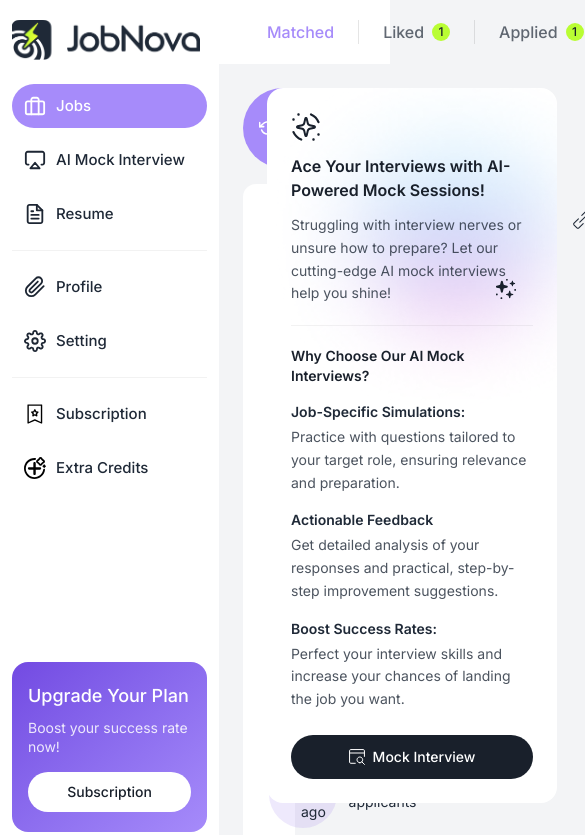
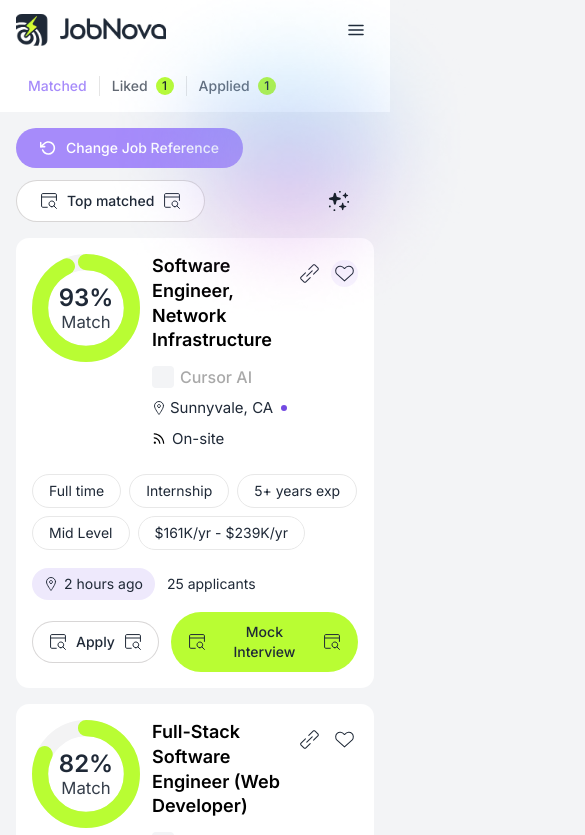
Before and after one commit to mihirkadam19/automated-job-application, a React (Vite) app in the folder frontend/: page / in a window 390 px wide. Shown: the top 835 px of the page, 585 px wide, since content can reach past the window. Built offline with nearby package versions, Linux system fonts and the light colour scheme.

Commit message:
Add mobile hamburger nav and fix responsive overflow bugs

```diff
--- a/frontend/src/components/jobs/JobCard.tsx
+++ b/frontend/src/components/jobs/JobCard.tsx
@@ -37,14 +37,14 @@ export function JobCard({
       role="link"
       tabIndex={0}
       aria-label={`View details for ${job.title} at ${job.company}`}
-      className="cursor-pointer rounded-card bg-surface px-[26px] py-4 focus-visible:outline-none focus-visible:ring-2 focus-visible:ring-primary focus-visible:ring-offset-2"
+      className="cursor-pointer overflow-hidden rounded-card bg-surface px-4 py-4 focus-visible:outline-none focus-visible:ring-2 focus-visible:ring-primary focus-visible:ring-offset-2 lg:px-[26px]"
     >
-      <div className="flex items-start gap-5">
+      <div className="flex items-start gap-3 lg:gap-5">
         <MatchRing score={job.matchScore} />
 
         <div className="min-w-0 flex-1">
-          <div className="flex items-start justify-between gap-4">
-            <h3 className="text-2xl font-semibold leading-snug text-black">
+          <div className="flex items-start justify-between gap-3">
+            <h3 className="min-w-0 text-lg font-semibold leading-snug text-black lg:text-2xl">
               {job.title}
             </h3>
             <div className="flex shrink-0 items-center gap-3 pt-1.5">
--- a/frontend/src/components/jobs/SortRow.tsx
+++ b/frontend/src/components/jobs/SortRow.tsx
@@ -40,7 +40,7 @@ export function SortRow({
   const activeLabel = options.find((o) => o.key === value)?.label
 
   return (
-    <div className="flex items-center justify-between gap-4">
+    <div className="flex flex-wrap items-center justify-between gap-3">
       <Button
         variant="purple"
         leftIcon={refreshIcon}
--- a/frontend/src/components/jobs/TabBar.tsx
+++ b/frontend/src/components/jobs/TabBar.tsx
@@ -16,19 +16,22 @@ export function TabBar({
   counts: Partial<Record<JobTab, number>>
 }) {
   return (
-    <div role="tablist" className="flex items-stretch bg-surface px-6">
+    <div
+      role="tablist"
+      className="flex items-stretch overflow-x-auto bg-surface px-4 lg:px-6"
+    >
       {tabs.map((tab, i) => {
         const isActive = tab.key === active
         const count = counts[tab.key]
         return (
-          <div key={tab.key} className="flex items-stretch">
-            {i > 0 && <span className="my-5 w-px bg-black/10" />}
+          <div key={tab.key} className="flex shrink-0 items-stretch">
+            {i > 0 && <span className="my-4 w-px shrink-0 bg-black/10 lg:my-5" />}
             <button
               type="button"
               role="tab"
               aria-selected={isActive}
               onClick={() => onChange(tab.key)}
-              className={`flex items-center gap-2 px-6 py-5 text-base font-medium focus-visible:outline-none focus-visible:ring-2 focus-visible:ring-primary focus-visible:ring-offset-2 ${
+              className={`flex shrink-0 items-center gap-2 px-3 py-4 text-sm font-medium whitespace-nowrap focus-visible:outline-none focus-visible:ring-2 focus-visible:ring-primary focus-visible:ring-offset-2 lg:px-6 lg:py-5 lg:text-base ${
                 isActive ? 'text-primary' : 'text-ink-2/70'
               }`}
             >
--- a/frontend/src/components/layout/AppLayout.tsx
+++ b/frontend/src/components/layout/AppLayout.tsx
@@ -3,7 +3,7 @@ import { Sidebar } from './Sidebar'
 
 export function AppLayout() {
   return (
-    <div className="flex min-h-svh bg-bg">
+    <div className="flex min-h-svh flex-col bg-bg lg:flex-row">
       <Sidebar />
       <main className="min-w-0 flex-1">
         <Outlet />
--- a/frontend/src/components/layout/RightRail.tsx
+++ b/frontend/src/components/layout/RightRail.tsx
@@ -20,8 +20,8 @@ const features = [
 
 export function RightRail() {
   return (
-    <aside className="w-[290px] shrink-0">
-      <div className="sticky top-6 overflow-hidden rounded-2xl bg-surface p-6">
+    <aside className="w-full lg:w-[290px] lg:shrink-0">
+      <div className="overflow-hidden rounded-2xl bg-surface p-6 lg:sticky lg:top-6">
         <img
           src={railBlob}
           alt=""
--- a/frontend/src/components/layout/Sidebar.tsx
+++ b/frontend/src/components/layout/Sidebar.tsx
@@ -1,3 +1,4 @@
+import { useEffect, useState } from 'react'
 import { NavLink } from 'react-router-dom'
 import airplay from '../../assets/icons/airplay.svg'
 import briefcase from '../../assets/icons/briefcase.svg'
@@ -24,18 +25,46 @@ const tertiaryNav = [
   { label: 'Extra Credits', icon: extraCredits, to: null },
 ]
 
+function HamburgerIcon() {
+  return (
+    <svg viewBox="0 0 20 20" fill="none" className="size-5">
+      <path
+        d="M3 5.5h14M3 10h14M3 14.5h14"
+        stroke="currentColor"
+        strokeWidth={1.6}
+        strokeLinecap="round"
+      />
+    </svg>
+  )
+}
+
+function CloseIcon() {
+  return (
+    <svg viewBox="0 0 20 20" fill="none" className="size-5">
+      <path
+        d="M5 5l10 10M15 5L5 15"
+        stroke="currentColor"
+        strokeWidth={1.6}
+        strokeLinecap="round"
+      />
+    </svg>
+  )
+}
+
 function NavRow({
   label,
   icon,
   to,
+  onNavigate,
 }: {
   label: string
   icon: string
   to: string | null
+  onNavigate?: () => void
 }) {
   const content = (isActive: boolean) => (
     <span
-      className={`flex h-11 w-full items-center gap-2.5 rounded-pill px-3 text-[15px] font-medium transition-colors ${
+      className={`flex h-11 w-full items-center gap-2.5 whitespace-nowrap rounded-pill px-3 text-[15px] font-medium transition-colors ${
         isActive ? 'bg-primary text-white' : 'text-ink-2'
       }`}
     >
@@ -61,6 +90,7 @@ function NavRow({
     <NavLink
       to={to}
       end
+      onClick={onNavigate}
       className="block rounded-pill focus-visible:outline-none focus-visible:ring-2 focus-visible:ring-primary focus-visible:ring-offset-2"
     >
       {({ isActive }) => content(isActive)}
@@ -68,29 +98,25 @@ function NavRow({
   )
 }
 
-export function Sidebar() {
+function NavContent({ onNavigate }: { onNavigate?: () => void }) {
   return (
-    <aside className="sticky top-0 flex h-svh w-[219px] shrink-0 flex-col bg-surface">
-      <div className="px-3 pt-5 pb-2">
-        <img src={logo} alt="JobNova" className="h-10 w-auto" />
-      </div>
-
+    <>
       <nav className="flex flex-1 flex-col gap-2.5 overflow-y-auto px-3 py-4">
         <div className="flex flex-col gap-2.5">
           {primaryNav.map((item) => (
-            <NavRow key={item.label} {...item} />
+            <NavRow key={item.label} {...item} onNavigate={onNavigate} />
           ))}
         </div>
         <hr className="my-1 border-t border-black/5" />
         <div className="flex flex-col gap-2.5">
           {secondaryNav.map((item) => (
-            <NavRow key={item.label} {...item} />
+            <NavRow key={item.label} {...item} onNavigate={onNavigate} />
           ))}
         </div>
         <hr className="my-1 border-t border-black/5" />
         <div className="flex flex-col gap-2.5">
           {tertiaryNav.map((item) => (
-            <NavRow key={item.label} {...item} />
+            <NavRow key={item.label} {...item} onNavigate={onNavigate} />
           ))}
         </div>
       </nav>
@@ -111,6 +137,75 @@ export function Sidebar() {
           </button>
         </div>
       </div>
-    </aside>
+    </>
   )
 }
+
+export function Sidebar() {
+  const [open, setOpen] = useState(false)
+
+  useEffect(() => {
+    if (!open) return
+    const onKeyDown = (e: KeyboardEvent) => {
+      if (e.key === 'Escape') setOpen(false)
+    }
+    document.addEventListener('keydown', onKeyDown)
+    document.body.style.overflow = 'hidden'
+    return () => {
+      document.removeEventListener('keydown', onKeyDown)
+      document.body.style.overflow = ''
+    }
+  }, [open])
+
+  return (
+    <>
+      {/* Mobile top bar */}
+      <div className="flex items-center justify-between bg-surface px-4 py-3 lg:hidden">
+        <img src={logo} alt="JobNova" className="h-8 w-auto" />
+        <button
+          type="button"
+          onClick={() => setOpen(true)}
+          aria-label="Open menu"
+          aria-expanded={open}
+          className="flex size-9 items-center justify-center rounded-pill text-ink-2 focus-visible:outline-none focus-visible:ring-2 focus-visible:ring-primary focus-visible:ring-offset-2"
+        >
+          <HamburgerIcon />
+        </button>
+      </div>
+
+      {/* Mobile drawer */}
+      {open && (
+        <div className="fixed inset-0 z-50 lg:hidden">
+          <button
+            type="button"
+            aria-label="Close menu"
+            onClick={() => setOpen(false)}
+            className="absolute inset-0 bg-black/40"
+          />
+          <div className="absolute inset-y-0 left-0 flex w-72 max-w-[80vw] flex-col bg-surface shadow-xl">
+            <div className="flex items-center justify-between px-4 pt-4 pb-2">
+              <img src={logo} alt="JobNova" className="h-8 w-auto" />
+              <button
+                type="button"
+                onClick={() => setOpen(false)}
+                aria-label="Close menu"
+                className="flex size-9 items-center justify-center rounded-pill text-ink-2 focus-visible:outline-none focus-visible:ring-2 focus-visible:ring-primary focus-visible:ring-offset-2"
+              >
+                <CloseIcon />
+              </button>
+            </div>
+            <NavContent onNavigate={() => setOpen(false)} />
+          </div>
+        </div>
+      )}
+
+      {/* Desktop sidebar */}
+      <aside className="hidden bg-surface lg:sticky lg:top-0 lg:flex lg:h-svh lg:w-[219px] lg:shrink-0 lg:flex-col">
+        <div className="px-3 pt-5 pb-2">
+          <img src={logo} alt="JobNova" className="h-10 w-auto" />
+        </div>
+        <NavContent />
+      </aside>
+    </>
+  )
+}
--- a/frontend/src/index.css
+++ b/frontend/src/index.css
@@ -22,6 +22,7 @@
 
 body {
   margin: 0;
+  overflow-x: hidden;
   background: var(--color-bg);
   color: var(--color-ink-2);
   font-synthesis: none;
--- a/frontend/src/routes/JobListPage.tsx
+++ b/frontend/src/routes/JobListPage.tsx
@@ -49,7 +49,7 @@ export function JobListPage() {
         counts={{ liked: likedIds.size, applied: appliedIds.size }}
       />
 
-      <div className="flex gap-6 p-6">
+      <div className="flex flex-col gap-6 p-4 lg:flex-row lg:p-6">
         <div className="min-w-0 flex-1 space-y-4">
           <SortRow value={sortKey} onChange={setSortKey} />
 
```
